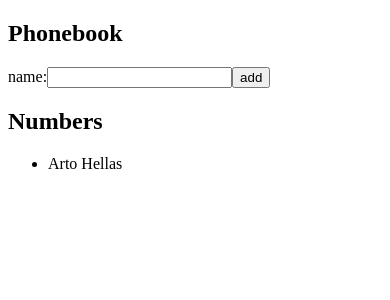
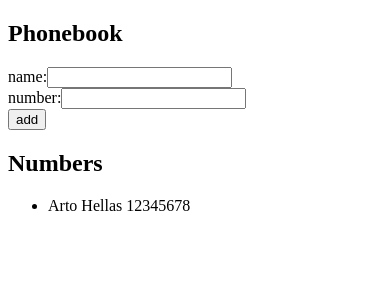
Before and after one commit to Jonashr/full-stack-open-part-2-client-server-communication, a React (Create React App) app in the folder phonebook/: page / in a window 390 px wide. Shown: the top 300 px of the page. Built offline with nearby package versions, Linux system fonts and the light colour scheme.

Commit message:
Also added phone number

```diff
--- a/phonebook/src/App.js
+++ b/phonebook/src/App.js
@@ -3,12 +3,20 @@
 
 const App = () => {
   const [ persons, setPersons] = useState([
-    { name: 'Arto Hellas' }
+    { name: 'Arto Hellas',
+      number: '12345678'
+    }
   ])
   const [ newName, setNewName ] = useState('')
 
+  const [ newNumber, setNewNumber] = useState('')
+
  const handleNameChange = (event) => {
     setNewName(event.target.value)
+ }
+
+ const handleNumberChange = (event) => {
+   setNewNumber(event.target.value)
  }
 
  const rows = () =>
@@ -19,13 +27,14 @@
     />
   )
 
- const addName = (event) => {
+ const addPerson = (event) => {
   event.preventDefault()
 
   const isNewName = persons.filter(person => person.name === newName)
 
   const nameObject = {
-    name: newName
+    name: newName,
+    number: newNumber
   }
 
   console.log('Name exists?', isNewName)
@@ -40,13 +49,18 @@
   return (
     <div>
       <h2>Phonebook</h2>
-      <form onSubmit={addName}>
+      <form onSubmit={addPerson}>
         <div>
           name:
             <input value={newName}
             onChange={handleNameChange} />
-            <button type="submit">add</button>
         </div>
+        <div>
+          number:
+            <input value={newNumber}
+            onChange={handleNumberChange} />
+        </div>
+        <button type="submit">add</button>
         </form>
       <h2>Numbers</h2>
       <div>
--- a/phonebook/src/Component/Person.js
+++ b/phonebook/src/Component/Person.js
@@ -3,7 +3,8 @@
 const Person = ({person}) => {
     console.log('Logging person:', person)
     return(
-        <li>{person.name}</li>
+        <li>{person.name} {person.number}</li>
+
     )
 }
 
```
